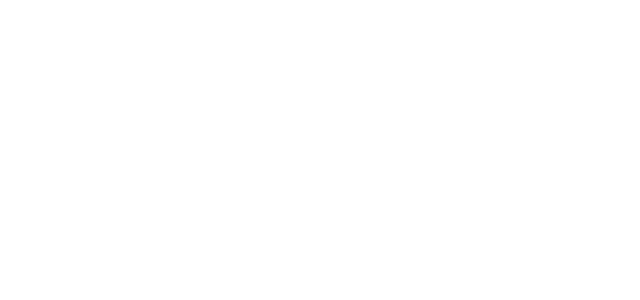
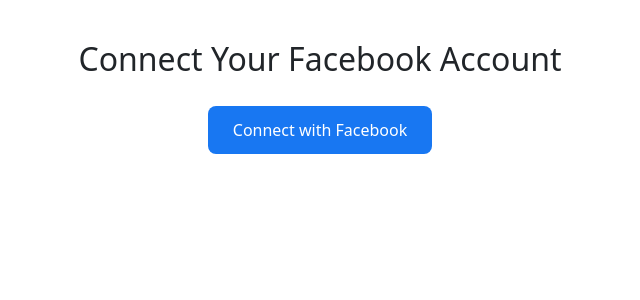
Before and after one commit to SwethaPodhila/automatedpostingsfrontend, a React (Create React App) app: page /facebook in a window 1280 px wide. Before the commit this address had no page. Shown: the top 300 px of the page, without its empty margins (320-960 px from the left). Built offline with nearby package versions, Linux system fonts and the light colour scheme.

Commit message:
connection

```diff
--- a/src/App.js
+++ b/src/App.js
@@ -5,6 +5,8 @@
 //import Dashboard from "./pages/Dashboard";
 import "bootstrap/dist/css/bootstrap.min.css";
 import Dashboard from "./pages/Dashboard";
+import FacebookConnect from "./pages/FacebookConnect";
+import Success from "./pages/Success";
 
 function App() {
   return (
@@ -13,7 +15,8 @@
         <Route path="/" element={<Login />} />
         <Route path="/register" element={<Register />} />
         <Route path="/dashboard" element={<Dashboard />} />
-
+        <Route path="/facebook" element={<FacebookConnect />} />
+        <Route path="/sucess" element={<Success />} />
         {/*  */}
       </Routes>
     </Router>
--- a/src/pages/Dashboard.jsx
+++ b/src/pages/Dashboard.jsx
@@ -7,20 +7,6 @@
     const [sidebarWidth, setSidebarWidth] = useState(50);
 
     const token = localStorage.getItem("token"); // JWT after login
-
-    const connectFacebook = () => {
-        const appId = "4196581700605802";
-        const redirectUri = "http://localhost:5000/social/facebook/callback";
-
-        window.location.href = `https://www.facebook.com/v16.0/dialog/oauth?client_id=${appId}&redirect_uri=${redirectUri}&scope=pages_manage_posts,pages_read_engagement`;
-    };
-
-    const connectInstagram = () => {
-        const appId = "YOUR_IG_APP_ID";
-        const redirectUri = "http://localhost:5000/social/instagram/callback";
-
-        window.location.href = `https://api.instagram.com/oauth/authorize?client_id=${appId}&redirect_uri=${redirectUri}&scope=user_profile,user_media&response_type=code`;
-    };
 
     return (
         <div style={styles.page}>
@@ -41,14 +27,14 @@
                     <div style={styles.cardsContainer}>
                         <div style={styles.card}>
                             <h3>Facebook</h3>
-                            <button style={styles.btn} onClick={connectFacebook}>
+                            <button style={styles.btn}>
                                 Connect Facebook
                             </button>
                         </div>
 
                         <div style={styles.card}>
                             <h3>Instagram</h3>
-                            <button style={styles.btn} onClick={connectInstagram}>
+                            <button style={styles.btn}>
                                 Connect Instagram
                             </button>
                         </div>
--- /dev/null
+++ b/src/pages/FacebookConnect.jsx
@@ -0,0 +1,32 @@
+import React from "react";
+
+export default function FacebookConnect() {
+  const BACKEND_URL = "https://automatedpostingbackend.onrender.com"; // change if needed
+
+  const connectFacebook = () => {
+    // Redirect user to backend → Facebook Login
+    window.location.href = `${BACKEND_URL}/social/facebook`;
+  };
+
+  return (
+    <div style={{ padding: "40px", textAlign: "center" }}>
+      <h2>Connect Your Facebook Account</h2>
+
+      <button
+        onClick={connectFacebook}
+        style={{
+          padding: "12px 25px",
+          backgroundColor: "#1877F2",
+          color: "white",
+          border: "none",
+          borderRadius: "8px",
+          cursor: "pointer",
+          fontSize: "16px",
+          marginTop: "20px",
+        }}
+      >
+        Connect with Facebook
+      </button>
+    </div>
+  );
+}
--- /dev/null
+++ b/src/pages/Success.jsx
@@ -0,0 +1,9 @@
+import React from "react";
+
+export default function Success() {
+  return (
+    <div style={{ padding: "40px", textAlign: "center" }}>
+      <h2>Facebook Connected Successfully 🎉</h2>
+    </div>
+  );
+}
```
